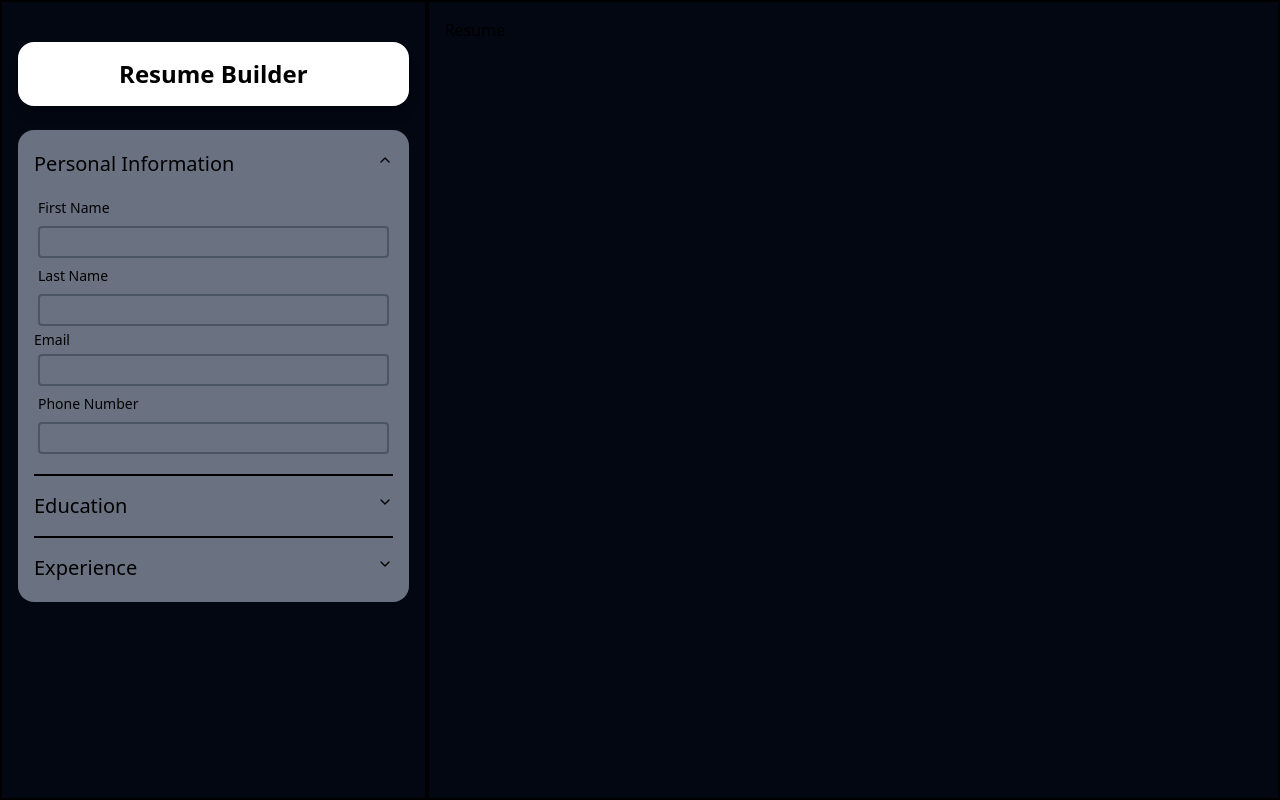
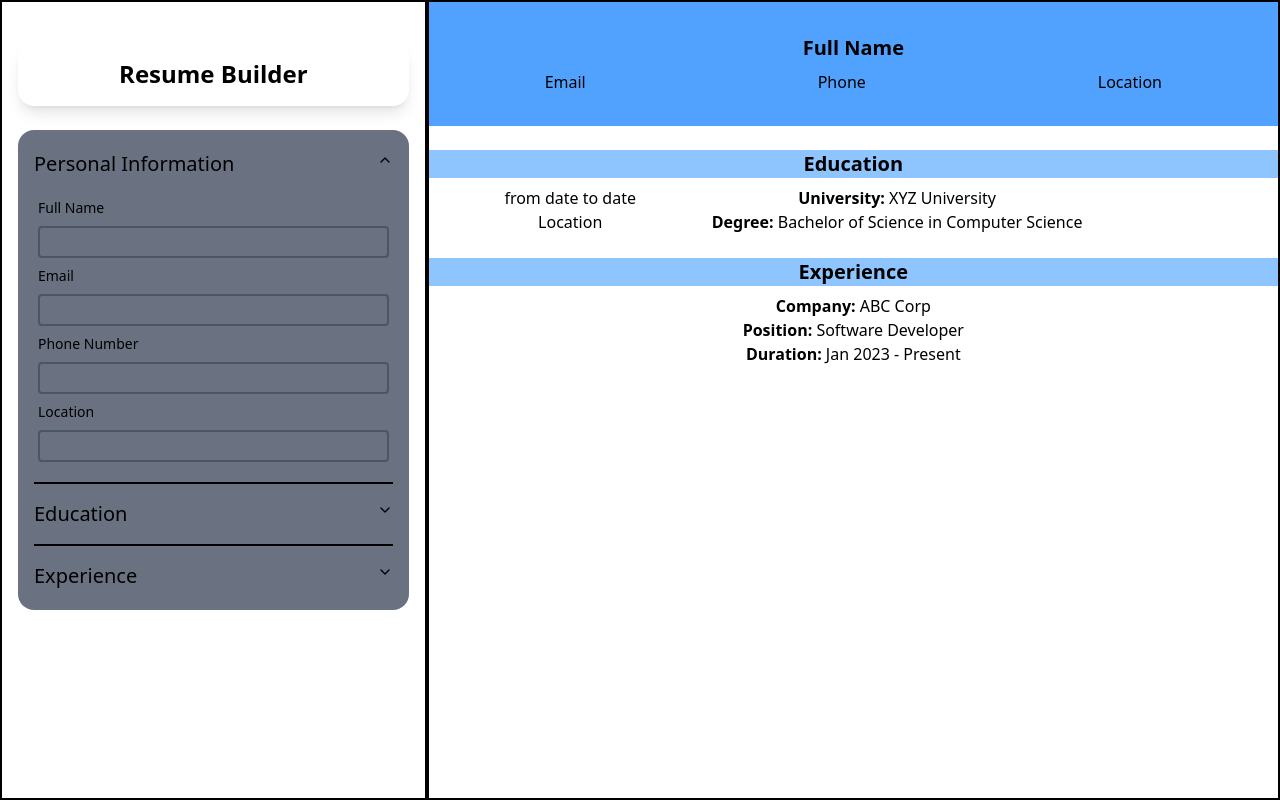
Before and after one commit to sajidahamed-git/resume-builder, a React (Vite) app: page / in a window 1280 px wide. Built offline with nearby package versions, Linux system fonts and the light colour scheme.

Commit message:
Enhance forms and resume layout: update labels, add location field, and improve dark mode support

```diff
--- a/src/App.jsx
+++ b/src/App.jsx
@@ -3,11 +3,12 @@ import { Resume } from "./Resume";
 
 export default function App() {
   return (
-    <div className="flex w-full h-screen bg-gray-950">
+    //add bg gray 950 for the below div for darkmode
+    <div className="flex w-full h-screen">
       <div className="w-1/3 border-2 p-4">
         <Form/>
       </div>
-      <div className="w-2/3 border-2 p-4">
+      <div className="w-2/3 border-2">
         <Resume/>
       </div>
     </div>
--- a/src/Components/EducationForm.jsx
+++ b/src/Components/EducationForm.jsx
@@ -6,7 +6,7 @@ function EducationForm() {
           htmlFor="firstName"
           className="m-1 text-sm font-medium text-black"
         >
-          School Name
+        University
         </label>
         <input
           type="text"
--- a/src/Components/PersonalForm.jsx
+++ b/src/Components/PersonalForm.jsx
@@ -29,7 +29,7 @@ function PersonalForm() {
           htmlFor="firstName"
           className="m-1 text-sm font-medium text-black"
         >
-          First Name
+          Full Name
         </label>
         <input
           type="text"
@@ -41,22 +41,9 @@ function PersonalForm() {
           required
         />
       </div>
+
       <div className="flex flex-col">
-        <label htmlFor="lastName" className="m-1 text-sm font-medium text-black">
-          Last Name
-        </label>
-        <input
-          type="text"
-          id="lastName"
-          name="lastName"
-          //   value={formData.lastName}
-          //   onChange={handleChange}
-          className="m-1 h-8 rounded-sm border-2 border-gray-600 transition-all duration-200 focus:rounded-md focus:border-black focus:ring-2 focus:ring-black"
-          required
-        />
-      </div>
-      <div className="flex flex-col">
-        <label htmlFor="email" className="m-1text-sm font-medium text-black">
+        <label htmlFor="email" className="m-1 text-sm font-medium text-black">
           Email
         </label>
         <input
@@ -69,6 +56,7 @@ function PersonalForm() {
           required
         />
       </div>
+
       <div className="flex flex-col">
         <label htmlFor="phone" className="m-1 mxtext-sm font-medium text-black">
           Phone Number
@@ -80,6 +68,20 @@ function PersonalForm() {
           //   value={formData.phone}
           //   onChange={handleChange}
           className="m-1 h-8 rounded-sm border-2 border-gray-600 transition-all duration-200 focus:rounded-md focus:border-black focus:ring-2 focus:ring-black"
+        />
+      </div>
+      <div className="flex flex-col">
+        <label htmlFor="lastName" className="m-1 text-sm font-medium text-black">
+        Location
+        </label>
+        <input
+          type="text"
+          id="lastName"
+          name="lastName"
+          //   value={formData.lastName}
+          //   onChange={handleChange}
+          className="m-1 h-8 rounded-sm border-2 border-gray-600 transition-all duration-200 focus:rounded-md focus:border-black focus:ring-2 focus:ring-black"
+          required
         />
       </div>
       <div>
--- a/src/Resume.jsx
+++ b/src/Resume.jsx
@@ -1,7 +1,49 @@
-import React from 'react'
+import React from "react";
 
 export const Resume = () => {
   return (
-    <div>Resume</div>
-  )
-}
+    <div className="">
+      {/* Personal Details Section */}
+      <section className="mb-6 w-full bg-blue-400 py-8 text-center">
+        <h2 className="mb-2 text-xl font-bold">Full Name</h2>
+        <div className="flex justify-around">
+          <div>Email</div>
+          <div>Phone </div>
+          <div>Location</div>
+        </div>
+      </section>
+
+      {/* Education Section */}
+      <section className="mb-6 text-center">
+        <h2 className="mb-2 bg-blue-300 text-xl font-bold">Education</h2>
+        <div className="flex">
+          <div id="left" className="w-1/3">
+            <div>from date to date</div>
+            <div>Location</div>
+          </div>
+          <div className="right">
+            <p>
+              <strong>University:</strong> XYZ University
+            </p>
+            <p>
+              <strong>Degree:</strong> Bachelor of Science in Computer Science
+            </p>
+          </div>
+        </div>
+      </section>
+
+      {/* Experience Section */}
+      <section className="text-center">
+        <h2 className="mb-2 bg-blue-300 text-xl font-bold">Experience</h2>
+        <strong>Company:</strong> ABC Corp
+        <p>
+          <strong>Position:</strong> Software Developer
+        </p>
+        <p></p>
+        <p>
+          <strong>Duration:</strong> Jan 2023 - Present
+        </p>
+      </section>
+    </div>
+  );
+};
```
